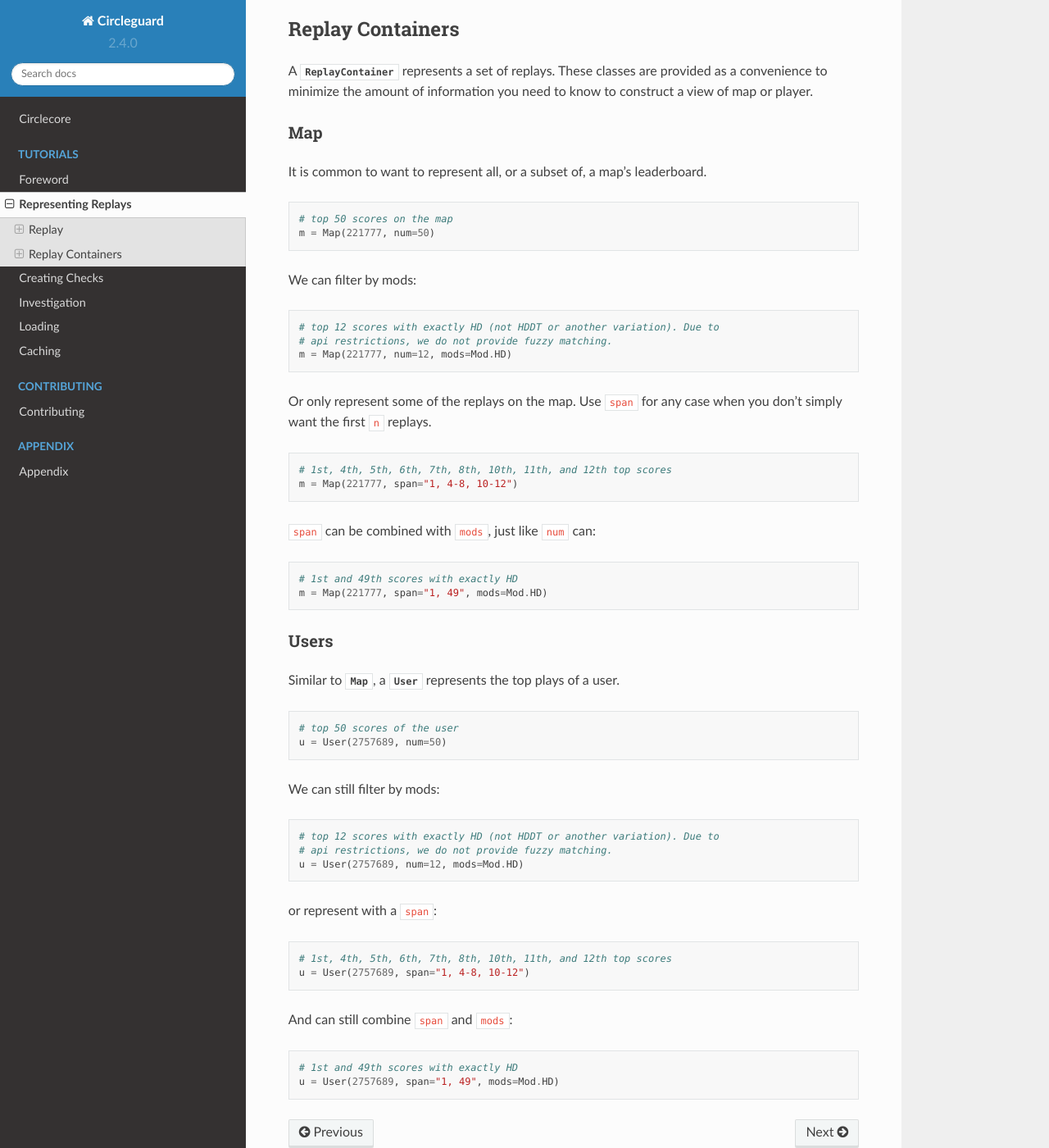
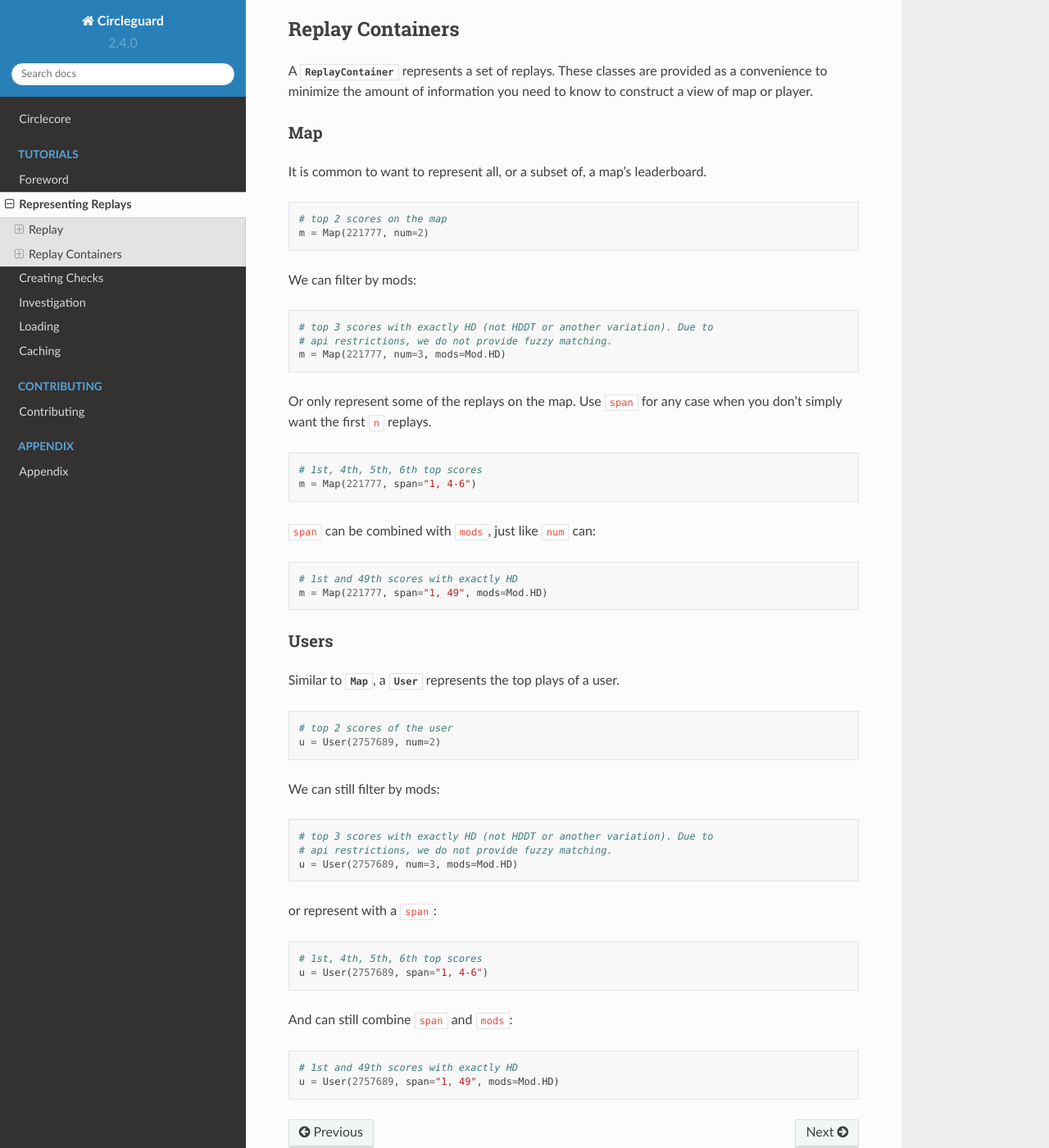
Before and after one commit to circleguard/circlecore, a Sphinx documentation site: the page built from source/representing-replays.rst, in a window 1280 px wide and 1400 px high, scrolled down 1159 px. Shown: the whole window at 82% size. Built offline with Sphinx 7.4.7 and the Read the Docs theme 2.0.0, drawn with Linux system fonts in a browser that asks for light colours.

Commit message:
use lower amounts of replays for examples

```diff
--- a/source/representing-replays.rst
+++ b/source/representing-replays.rst
@@ -69,24 +69,24 @@ It is common to want to represent all, or a subset of, a map's leaderboard.
 
 .. code-block:: python
 
-    # top 50 scores on the map
-    m = Map(221777, num=50)
+    # top 2 scores on the map
+    m = Map(221777, num=2)
 
 We can filter by mods:
 
 .. code-block:: python
 
-    # top 12 scores with exactly HD (not HDDT or another variation). Due to
+    # top 3 scores with exactly HD (not HDDT or another variation). Due to
     # api restrictions, we do not provide fuzzy matching.
-    m = Map(221777, num=12, mods=Mod.HD)
+    m = Map(221777, num=3, mods=Mod.HD)
 
 Or only represent some of the replays on the map. Use ``span`` for any case
 when you don't simply want the first ``n`` replays.
 
 .. code-block:: python
 
-    # 1st, 4th, 5th, 6th, 7th, 8th, 10th, 11th, and 12th top scores
-    m = Map(221777, span="1, 4-8, 10-12")
+    # 1st, 4th, 5th, 6th top scores
+    m = Map(221777, span="1, 4-6")
 
 ``span`` can be combined with ``mods``, just like ``num`` can:
 
@@ -103,23 +103,23 @@ Similar to |Map|, a |User| represents the top plays of a user.
 
 .. code-block:: python
 
-    # top 50 scores of the user
-    u = User(2757689, num=50)
+    # top 2 scores of the user
+    u = User(2757689, num=2)
 
 We can still filter by mods:
 
 .. code-block:: python
 
-    # top 12 scores with exactly HD (not HDDT or another variation). Due to
+    # top 3 scores with exactly HD (not HDDT or another variation). Due to
     # api restrictions, we do not provide fuzzy matching.
-    u = User(2757689, num=12, mods=Mod.HD)
+    u = User(2757689, num=3, mods=Mod.HD)
 
 or represent with a ``span``:
 
 .. code-block:: python
 
-    # 1st, 4th, 5th, 6th, 7th, 8th, 10th, 11th, and 12th top scores
-    u = User(2757689, span="1, 4-8, 10-12")
+    # 1st, 4th, 5th, 6th top scores
+    u = User(2757689, span="1, 4-6")
 
 And can still combine ``span`` and ``mods``:
 
```
